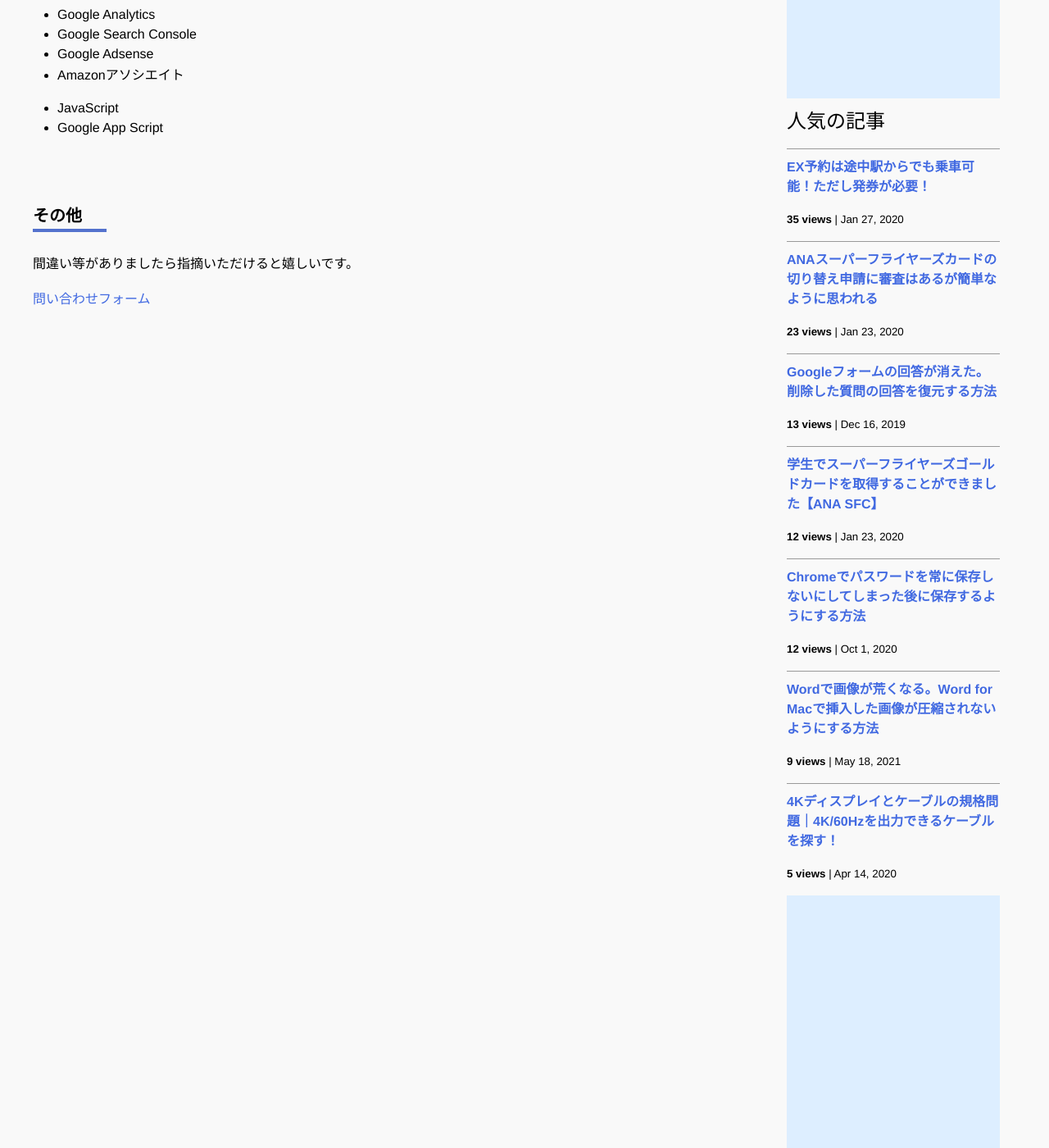
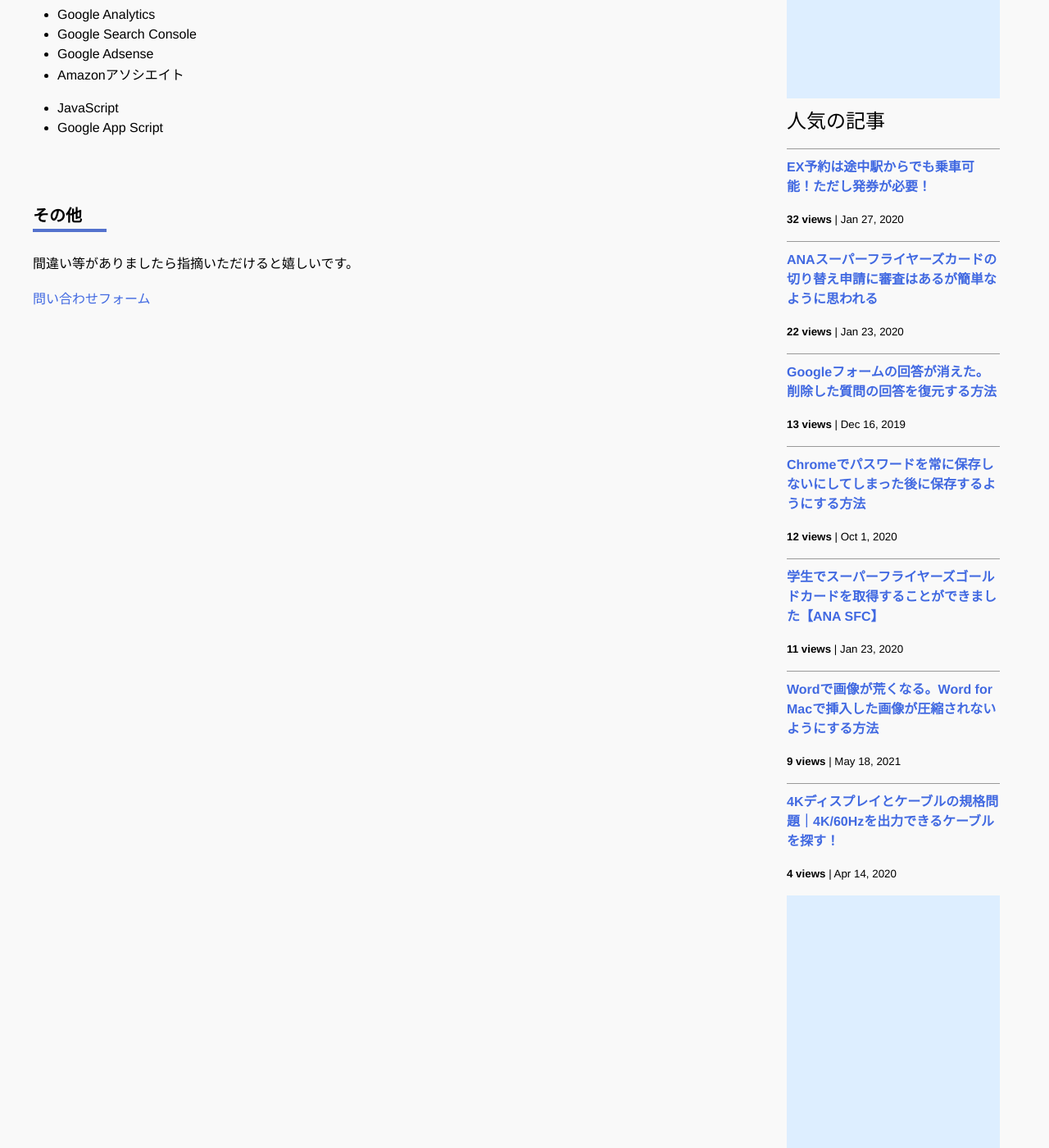
Before and after one commit to iwanaminami/shoyaiwaname, a Jekyll site: the page built from about.markdown, in a window 1280 px wide and 1400 px high, scrolled down 693 px. Shown: the whole window at 82% size. Built offline with Jekyll 4.4.1, drawn with Linux system fonts in a browser that asks for light colours; nearby versions of some CDN libraries; comment, search, counter and statistics services are not loaded.

Commit message:
chore(ga): update _data/popularposts.yml 20261020-0052

```diff
--- a/_data/popularposts.yml
+++ b/_data/popularposts.yml
@@ -1,17 +1,17 @@
 side:
-  - view: 35
+  - view: 32
     url: "/2020/01/27/ex-rideontheway.html"
-  - view: 23
+  - view: 22
     url: "/2020/01/23/sfc-judge.html"
-  - view: 21
+  - view: 20
     url: "/"
   - view: 13
     url: "/2019/12/16/restore-googleform.html"
   - view: 12
+    url: "/2020/10/01/googlepassword.html"
+  - view: 11
     url: "/2020/01/23/sfcgold.html"
-  - view: 12
-    url: "/2020/10/01/googlepassword.html"
   - view: 9
     url: "/2021/05/18/image-compression-word.html"
-  - view: 5
+  - view: 4
     url: "/2020/04/14/4kcable.html"
```
